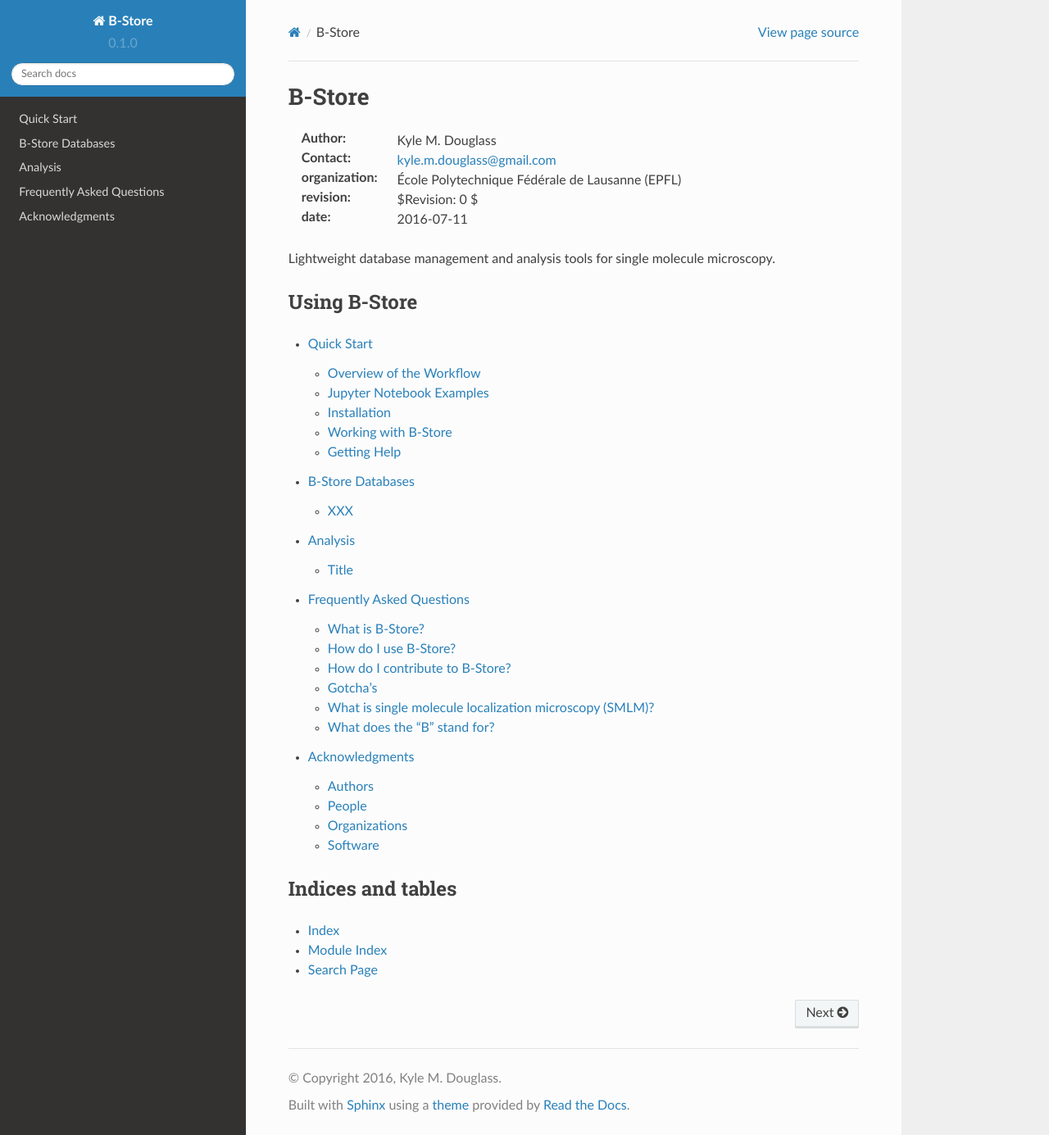
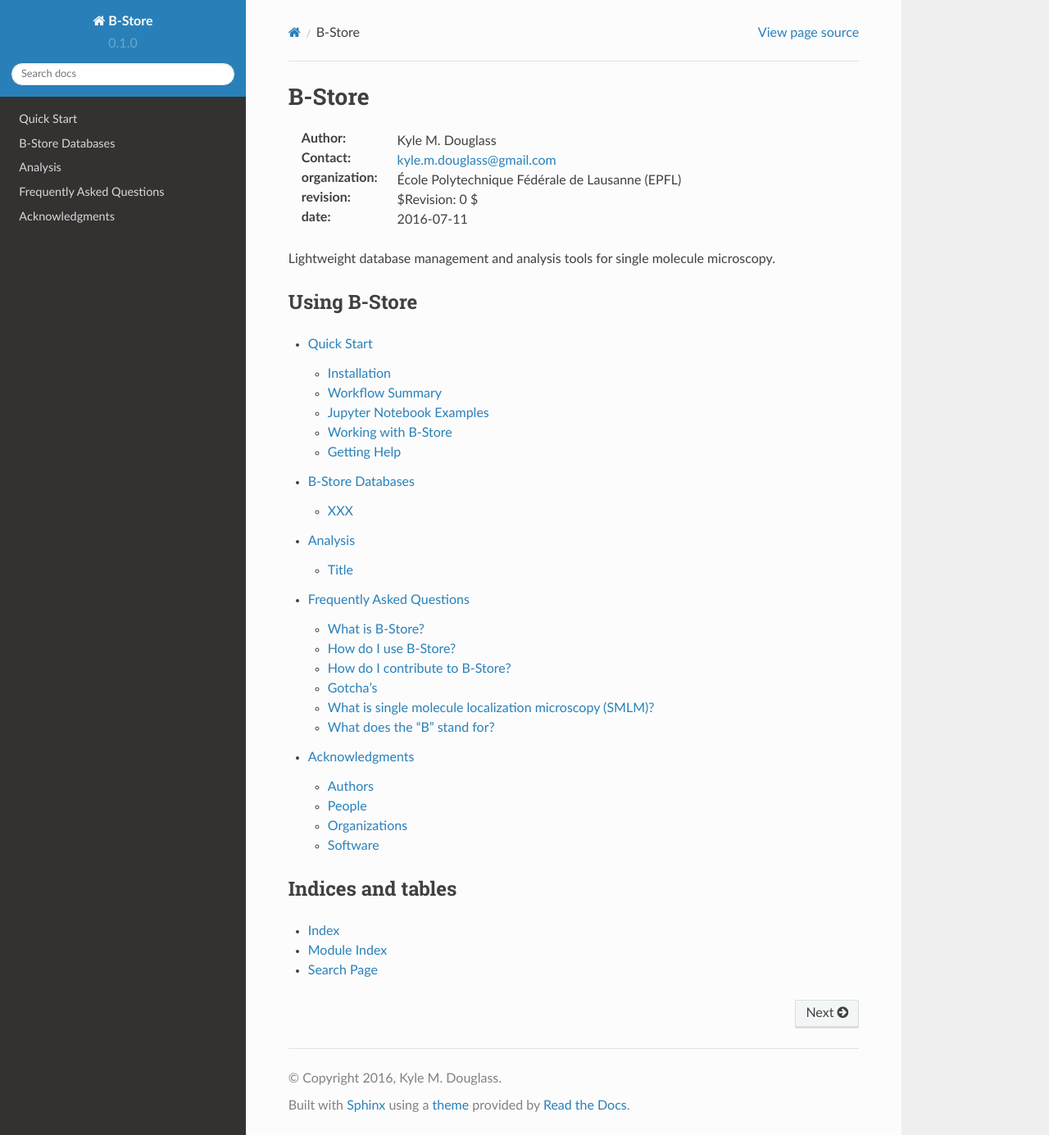
Before and after one commit to kmdouglass/bstore, a Sphinx documentation site: the page built from docs/index.rst, in a window 1280 px wide and 1385 px high. Shown: the whole window at 82% size. Built offline with Sphinx 7.4.7 and the Read the Docs theme 2.0.0, drawn with Linux system fonts in a browser that asks for light colours; pages that are not in the unit, such as notebooks, are missing from menus.

Commit message:
Fixing code blocks in documentation.

```diff
--- a/docs/quickstart.rst
+++ b/docs/quickstart.rst
@@ -21,20 +21,33 @@
 
 .. contents:: Table of Contents
 
-Overview of the Workflow
-========================
+Installation
+============
+
+Installation is most easily performed using the Anaconda package
+manager::
+
+  conda update conda
+  conda install -c kmdouglass -c soft-matter bstore
+
+Alternatively, the source code for B-Store may be cloned from
+https://github.com/kmdouglass/bstore/. A list of dependencies may be
+found inside the *requirements.txt* file inside the repository.
+
+Workflow Summary
+================
 
 The B-Store workflow is divided between these two tasks:
 
 1. Sort and place all the files from a single molecule localization
    microscopy (SMLM) acquisition into a database.
-2. Access this database for simple batch analyses.
+2. Access this database for batch analyses.
 
-B-Store uses popular scientific Python libraries for manipulating SMLM
+B-Store uses popular scientific Python libraries for working with SMLM
 data. Most notably, it uses `Pandas DataFrames`_ for working with
 tabulated localization data and the standard `json module`_ for
-handling metadata. Images are treated as `NumPy arrays`_. If you can't do
-something with B-Store, chances are you can implement a custom
+handling metadata. Images are treated as `NumPy arrays`_. If you can't
+do something with B-Store, chances are you can implement a custom
 solution using another Python library.
 
 .. _Pandas DataFrames: http://pandas.pydata.org/pandas-docs/stable/generated/pandas.DataFrame.html
@@ -49,22 +62,9 @@
 
 If you find that this quickstart guide insufficient, you can find more
 examples inside the Jupyter Notebooks at the `B-Store GitHub
-repository.`_
+repository`_.
 
 .. _B-Store GitHub repository: https://github.com/kmdouglass/bstore/tree/master/examples
-
-Installation
-============
-
-Installation is most easily performed using the Anaconda package
-manager::
-
-  conda update conda
-  conda install -c kmdouglass -c soft-matter bstore
-
-Alternatively, the source code for B-Store may be cloned from
-https://github.com/kmdouglass/bstore/. A list of dependencies may be
-found inside the *requirements.txt* file inside the repository.
 
 Working with B-Store
 ====================
@@ -104,7 +104,7 @@
 
 1. *prefix* - 'HeLa_Cells'
 2. *acqID* - 1
-3. *datasetType* - 'locResults'
+3. *datasetType* - 'locResults'::
 
 .. highlight:: python
    >>> import bstore.parsers as parsers
@@ -154,7 +154,7 @@
    >>> parser = parsers.MMParser()
 
 Next, we create a `HDFDatabase`_ instance. This class is used to
-interact with and create B-Store databases.
+interact with and create B-Store databases.::
 
 .. highlight:: python
    >>> dbName = 'myFirstDatabase.h5'
@@ -162,7 +162,8 @@
 
 Finally, we create the database by sending the parser, the parent
 directory of the acqusition files, and an optional string telling the
-parser how to find localization files to the **build** method of myDB.
+parser how to find localization files to the **build** method of
+myDB.::
 
 .. highlight:: python
    >>> myDB.build(parser, dataDirectory,
@@ -205,7 +206,7 @@
 files inside the database we just created and filter out localizations
 with precisions that are greater than 15 nm and loglikelihoods that
 are greater than 250. We do this by first building an analysis
-pipeline containing **processors** to apply in sequence to the data.
+pipeline containing **processors** to apply in sequence to the data.::
 
 .. highlight:: python
    >>> from bstore import batch, processors
@@ -215,7 +216,7 @@
 
 Next, use an **HDFBatchProcessor** to access the database, pull out
 all localization files, and apply the filters. The results are saved
-as .csv files for later use and analysis.
+as .csv files for later use and analysis.::
 
 .. highlight:: python
    >>> bp = batch.HDFBatchProcessor(dbName, pipeline)
```
Also changed, not shown: other parts of docs/quickstart.rst (+1 -1 lines).
